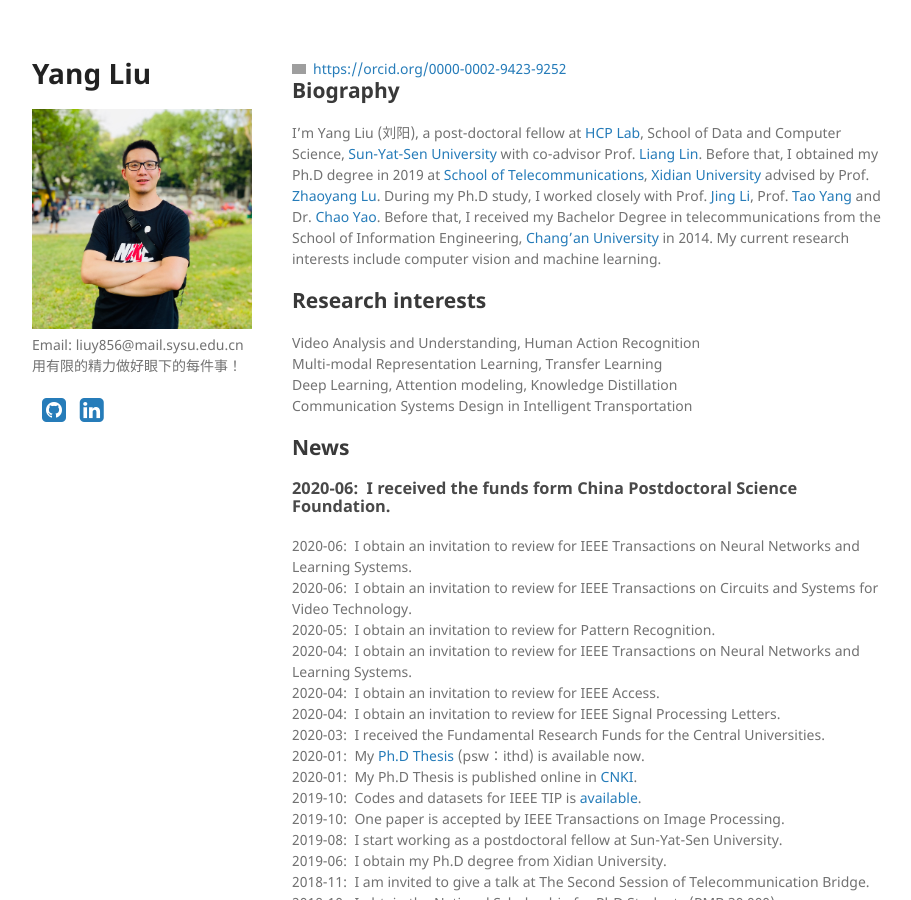
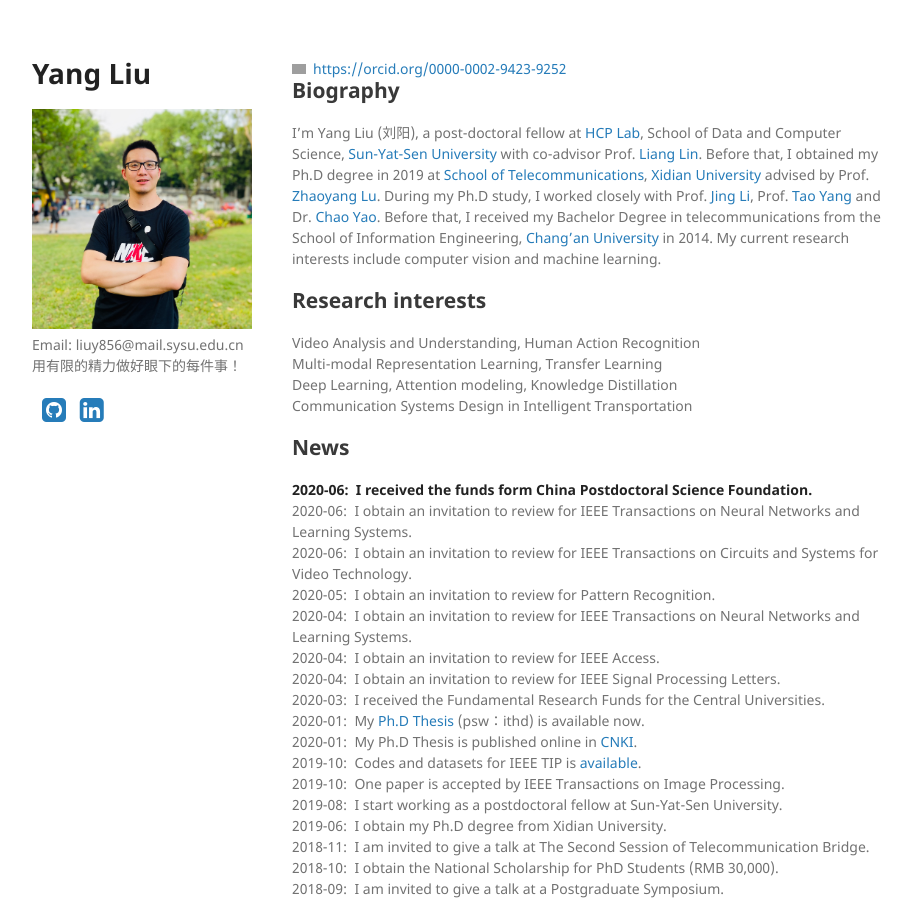
Before and after one commit to YangLiu9208/home, a Jekyll site: the page built from index.md, in a window 1280 px wide and 900 px high. Shown: the whole window, without its empty margins (178-1089 px from the left). Built offline with Jekyll 4.4.1, drawn with Linux system fonts in a browser that asks for light colours; a style sheet for code colours, icons or effects is not loaded; grey boxes are pictures that could not be loaded.

```diff
--- a/index.md
+++ b/index.md
@@ -13,7 +13,7 @@ Deep Learning, Attention modeling, Knowledge Distillation
 Communication Systems Design in Intelligent Transportation
 
 ## News
-### 2020-06:&nbsp; I received the funds form China Postdoctoral Science Foundation.
+**2020-06:&nbsp; I received the funds form China Postdoctoral Science Foundation.**
 2020-06:&nbsp; I obtain an invitation to review for IEEE Transactions on Neural Networks and Learning Systems.
 2020-06:&nbsp; I obtain an invitation to review for IEEE Transactions on Circuits and Systems for Video Technology.
 2020-05:&nbsp; I obtain an invitation to review for Pattern Recognition.
```
